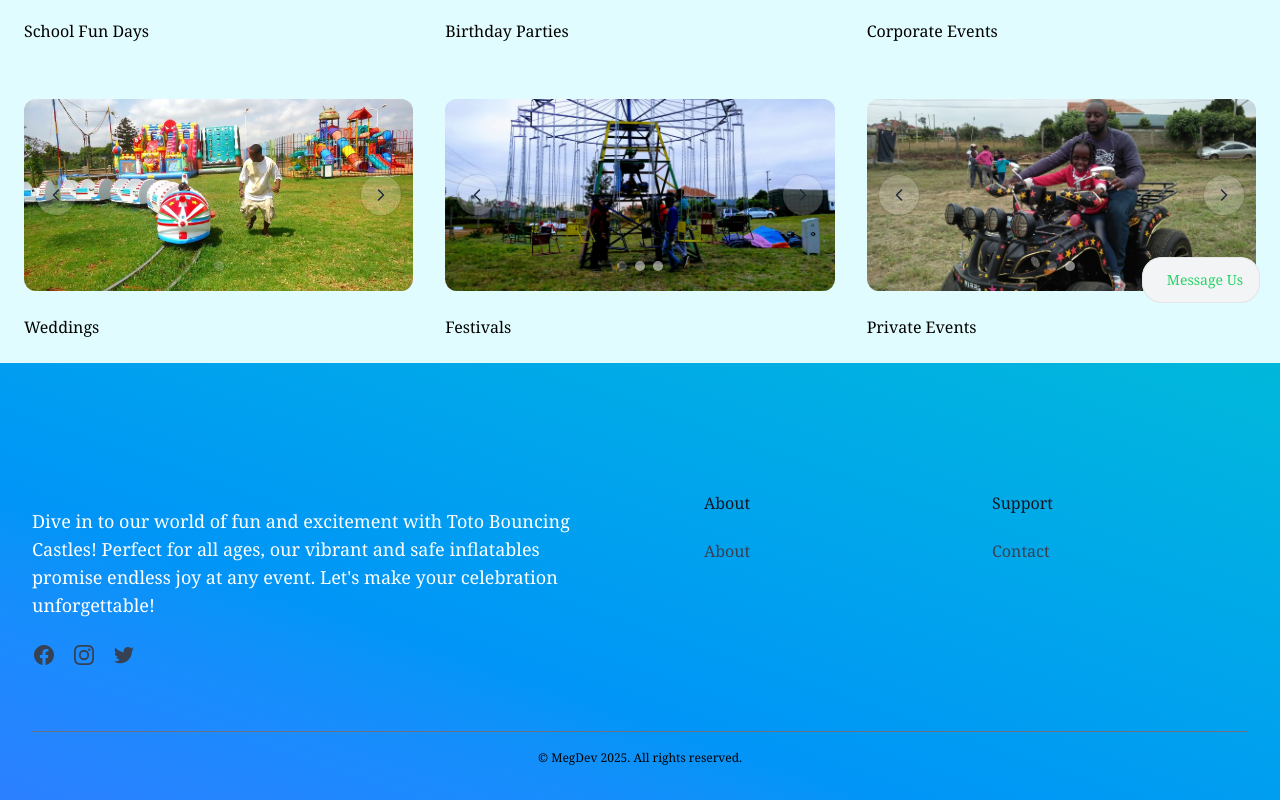
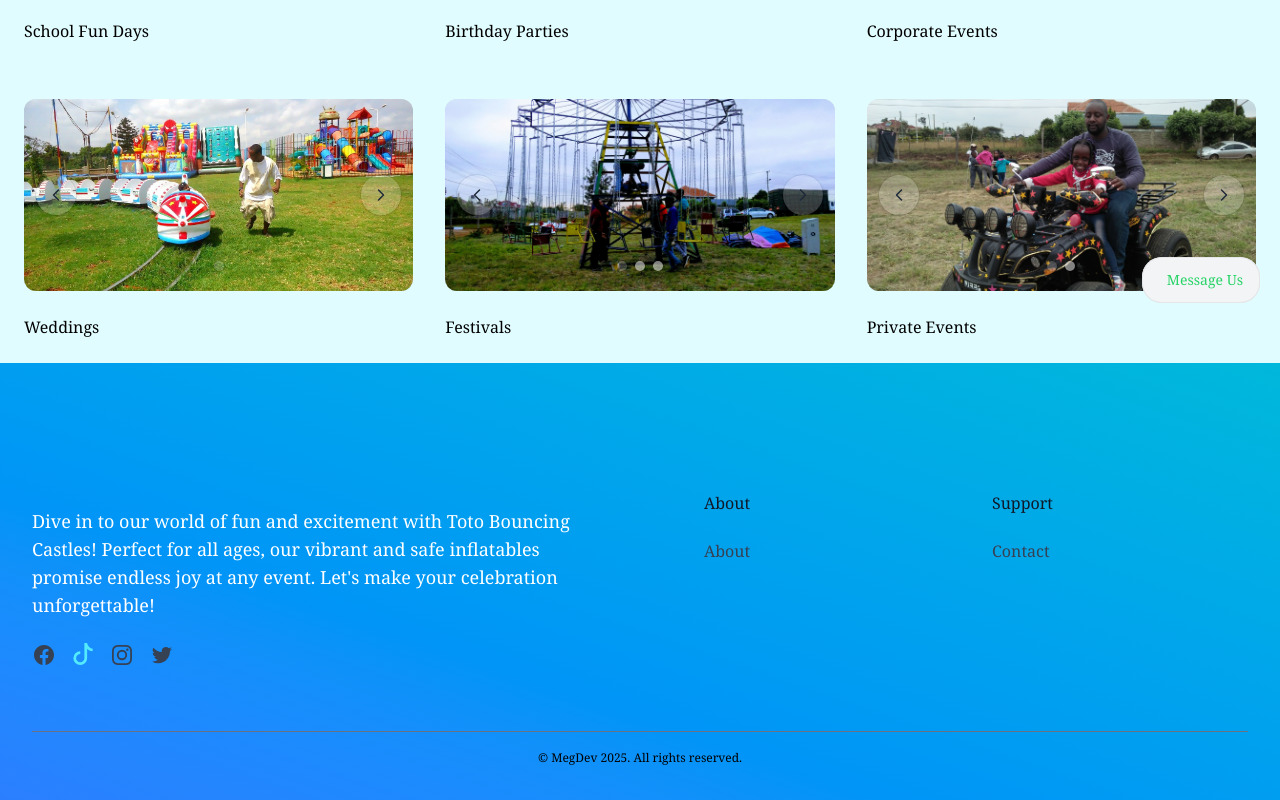
Before and after one commit to meggiddy/toto-rebrand, a React (Vite) app: page /services in a window 1280 px wide. Shown: the part 477-1277 px from the top of the page. Built offline with nearby package versions, Linux system fonts and the light colour scheme; what @iconify/tailwind4 would draw is missing.

Commit message:
updated social media links

```diff
--- a/src/components/Footer.jsx
+++ b/src/components/Footer.jsx
@@ -21,7 +21,7 @@ const Footer = () => {
               <div className="mt-6 flex justify-center gap-4 lg:justify-start">
                 <a
                   className="text-gray-700 transition hover:text-white-700/75"
-                  href="#"
+                  href="https://www.facebook.com/share/1ExwrAfVpS/"
                   target="_blank"
                   rel="noreferrer"
                 >
@@ -42,8 +42,26 @@ const Footer = () => {
                 </a>
 
                 <a
+                  className="text-cyan-300 transition hover:text-white-700"
+                  href="https://vm.tiktok.com/ZMHW8KTDWTfJV-n1w3v/"
+                  target="_blank"
+                  rel="noreferrer"
+                >
+                  <span className="sr-only"> TikTok </span>
+
+                  <svg
+                    className="size-5.5"
+                    viewBox="0 0 16 16"
+                    fill="currentColor"
+                    aria-hidden="true"
+                  >
+                    <path d="M9 0h1.98c.144.715.54 1.617 1.235 2.512C12.895 3.389 13.797 4 15 4v2c-1.753 0-3.07-.814-4-1.829V11a5 5 0 1 1-5-5v2a3 3 0 1 0 3 3z" />
+                  </svg>
+                </a>
+
+                <a
                   className="text-gray-700 transition hover:text-white-700/75"
-                  href="#"
+                  href="https://www.instagram.com/toto_bouncing?igsh=YzljYTk1ODg3Zg=="
                   target="_blank"
                   rel="noreferrer"
                 >
@@ -65,11 +83,11 @@ const Footer = () => {
 
                 <a
                   className="text-gray-700 transition hover:text-white-700/75"
-                  href="#"
+                  href="https://x.com/toto_castle?t=q0KMNouPld5aMBQFVEu7MA&s=09"
                   target="_blank"
                   rel="noreferrer"
                 >
-                  <span className="sr-only"> Twitter </span>
+                  <span className="sr-only"> X </span>
 
                   <svg
                     className="size-6"
--- a/src/pages/Hero.jsx
+++ b/src/pages/Hero.jsx
@@ -42,7 +42,7 @@ const Hero = () => {
             <div className="mt-6 flex justify-center gap-4 lg:justify-start">
               <a
                 className="text-cyan-300 transition hover:text-white-700"
-                href="#"
+                href="https://m.facebook.com/totobouncingcastle/"
                 target="_blank"
                 rel="noreferrer"
               >
@@ -64,7 +64,25 @@ const Hero = () => {
 
               <a
                 className="text-cyan-300 transition hover:text-white-700"
-                href="#"
+                href="https://vm.tiktok.com/ZMHW8KTDWTfJV-n1w3v/"
+                target="_blank"
+                rel="noreferrer"
+              >
+                <span className="sr-only"> TikTok </span>
+
+                <svg
+                  className="size-5.5"
+                  viewBox="0 0 16 16"
+                  fill="currentColor"
+                  aria-hidden="true"
+                >
+                  <path d="M9 0h1.98c.144.715.54 1.617 1.235 2.512C12.895 3.389 13.797 4 15 4v2c-1.753 0-3.07-.814-4-1.829V11a5 5 0 1 1-5-5v2a3 3 0 1 0 3 3z" />
+                </svg>
+              </a>
+
+              <a
+                className="text-cyan-300 transition hover:text-white-700"
+                href="https://www.instagram.com/toto_bouncing?igsh=YzljYTk1ODg3Zg=="
                 target="_blank"
                 rel="noreferrer"
               >
@@ -86,11 +104,11 @@ const Hero = () => {
 
               <a
                 className="text-cyan-300 transition hover:text-white-700"
-                href="#"
+                href="https://x.com/toto_castle?t=q0KMNouPld5aMBQFVEu7MA&s=09"
                 target="_blank"
                 rel="noreferrer"
               >
-                <span className="sr-only"> Twitter </span>
+                <span className="sr-only"> X </span>
 
                 <svg
                   className="size-6"
```
